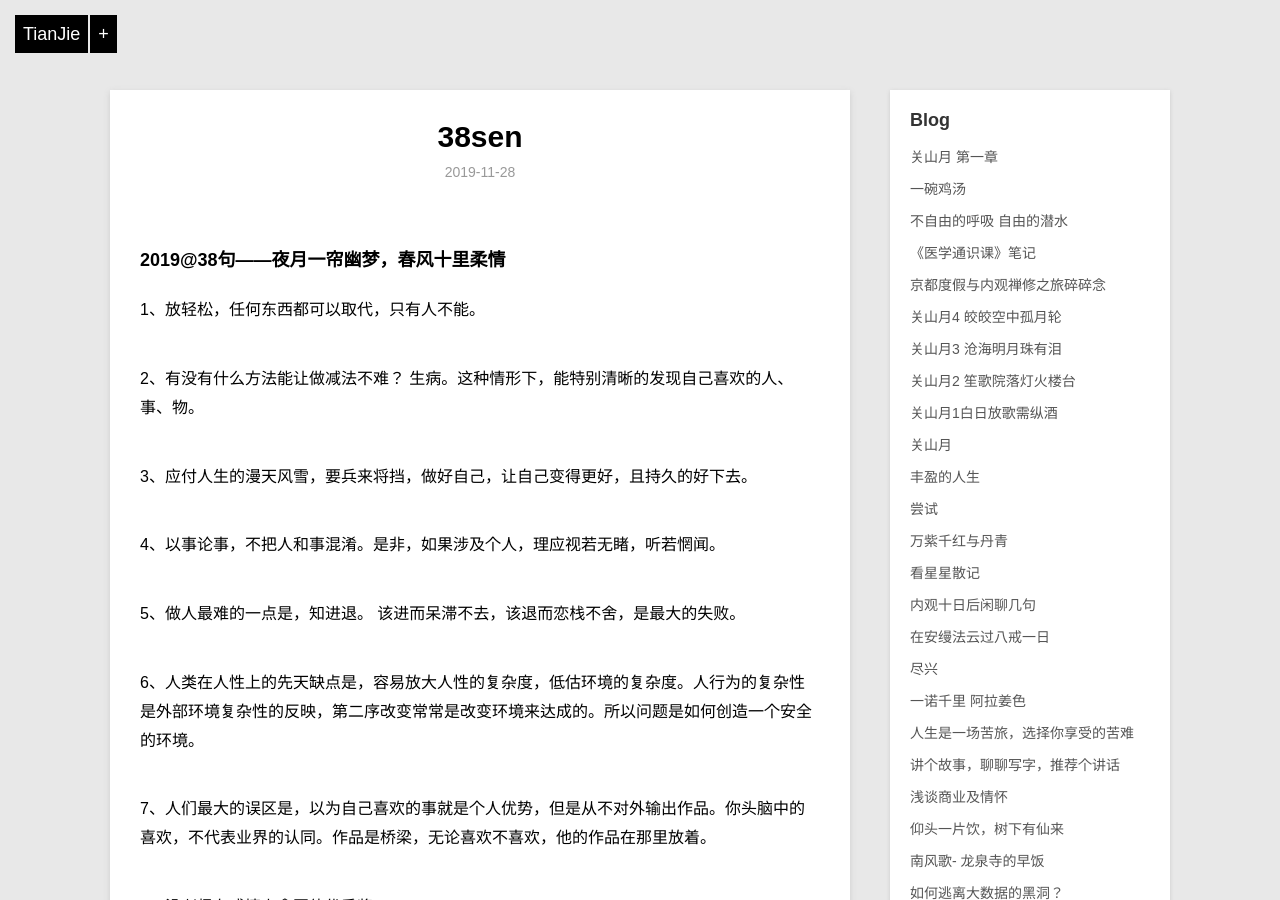
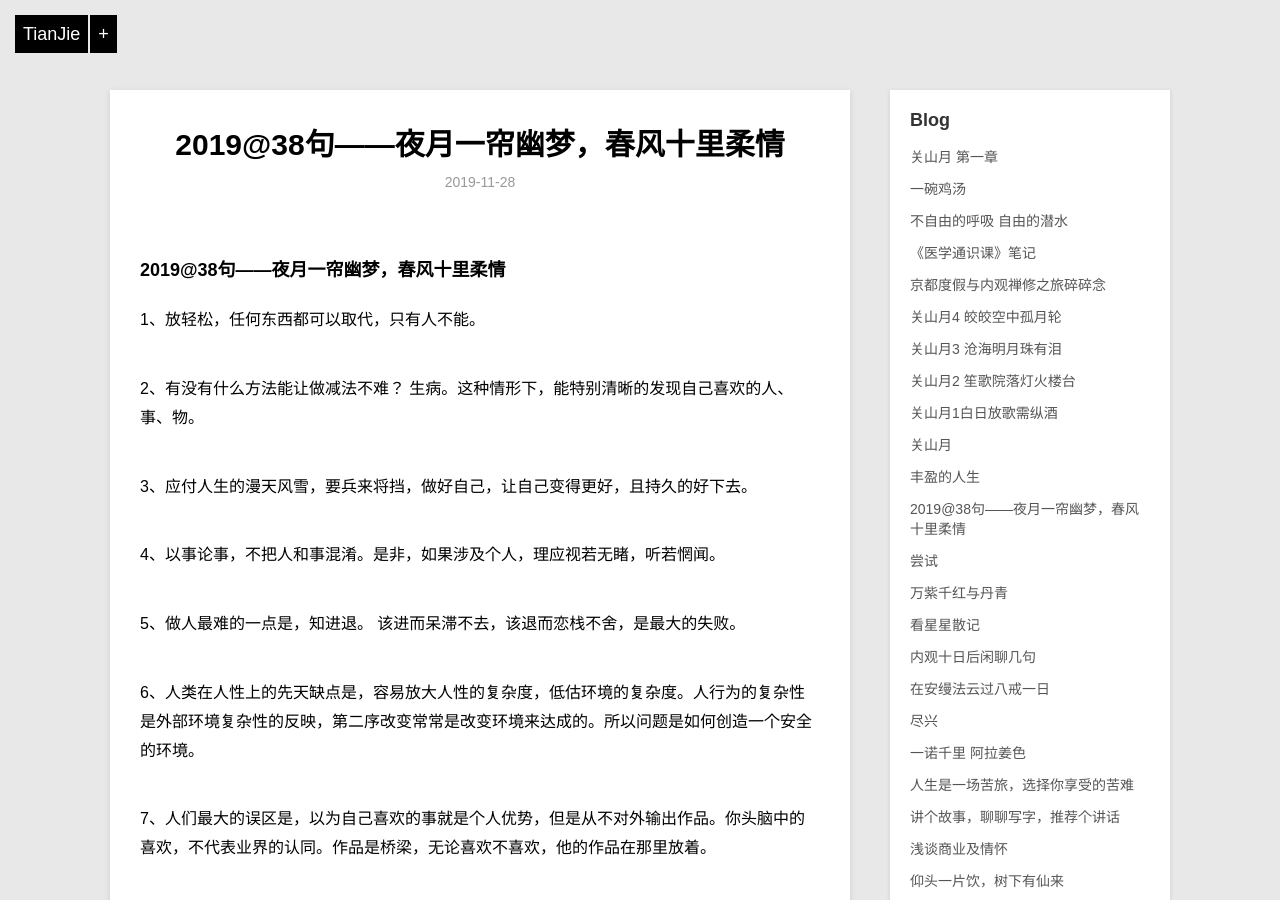
Before and after one commit to violettianjie/violettianjie.github.io, a Jekyll site: the page built from _posts/blog/2019-11-28-38sen.md, in a window 1280 px wide and 900 px high. Built offline with Jekyll 4.4.1, drawn with Linux system fonts in a browser that asks for light colours; our own code applies the rules of GitHub Pages for plain Markdown files.

Commit message:
Update 2019-11-28-38sen.md

```diff
--- a/_posts/blog/2019-11-28-38sen.md
+++ b/_posts/blog/2019-11-28-38sen.md
@@ -1,4 +1,9 @@
-
+---
+layout: post
+title: "2019@38句——夜月一帘幽梦，春风十里柔情"
+description: "2019年的总结"
+category: blog
+---
 
 ### 2019@38句——夜月一帘幽梦，春风十里柔情
 
```
